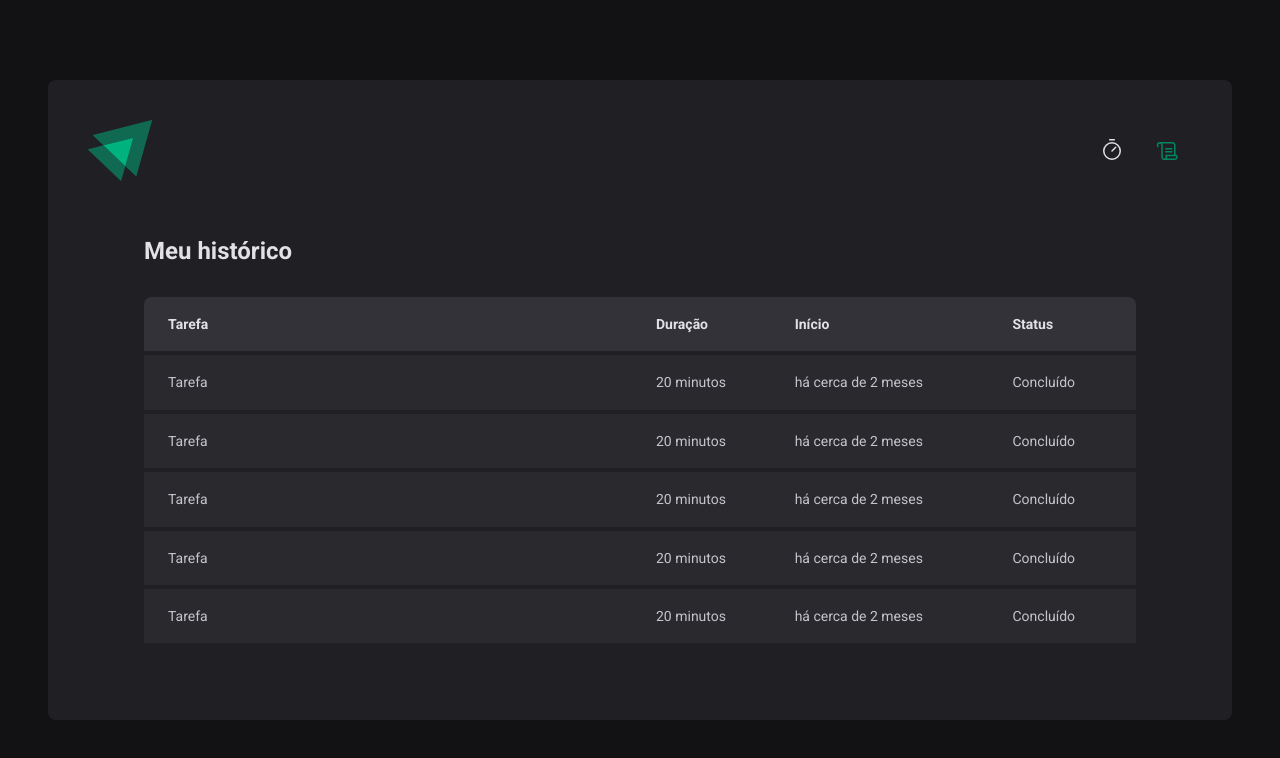
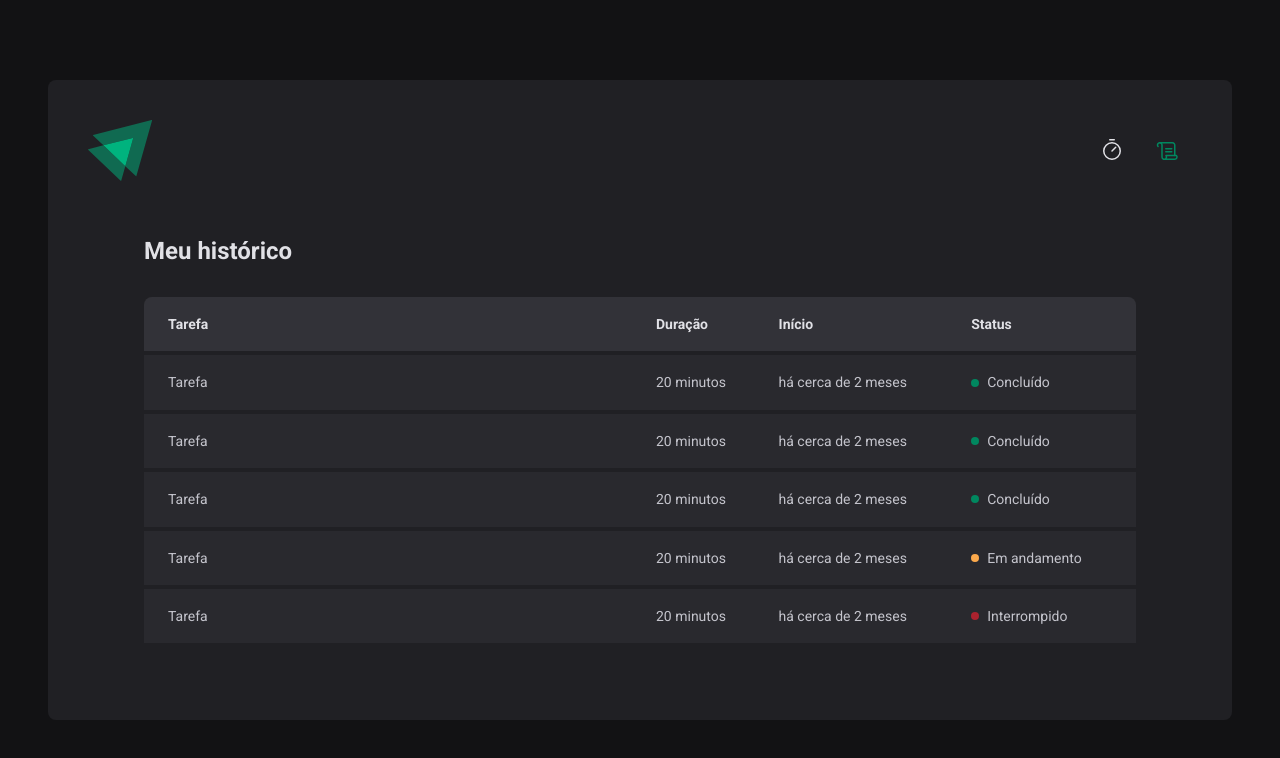
Before and after one commit to vitorbv/02-igniteTimer, a React (Vite) app: page /history in a window 1280 px wide. Shown: the top 758 px of the page. Built offline with nearby package versions, Linux system fonts and the light colour scheme.

Commit message:
criação do styled component status com código visual

```diff
--- a/src/pages/History/index.tsx
+++ b/src/pages/History/index.tsx
@@ -1,4 +1,4 @@
-import { HistoryContainer, HistoryList } from "./styles";
+import { HistoryContainer, HistoryList, Status } from "./styles";
 
 
 export function History() {
@@ -22,31 +22,41 @@
                 <td>Tarefa</td>
                 <td>20 minutos</td>
                 <td>há cerca de 2 meses</td>
-                <td>Concluído</td>
+                <td>
+                  <Status statusColor='green'>Concluído</Status>
+                </td>
               </tr>
               <tr>
                 <td>Tarefa</td>
                 <td>20 minutos</td>
                 <td>há cerca de 2 meses</td>
-                <td>Concluído</td>
+                <td>
+                  <Status statusColor='green'>Concluído</Status>
+                </td>
               </tr>
               <tr>
                 <td>Tarefa</td>
                 <td>20 minutos</td>
                 <td>há cerca de 2 meses</td>
-                <td>Concluído</td>
+                <td>
+                  <Status statusColor='green'>Concluído</Status>
+                </td>
               </tr>
               <tr>
                 <td>Tarefa</td>
                 <td>20 minutos</td>
                 <td>há cerca de 2 meses</td>
-                <td>Concluído</td>
+                <td>
+                  <Status statusColor='yellow'>Em andamento</Status>
+                </td>
               </tr>
               <tr>
                 <td>Tarefa</td>
                 <td>20 minutos</td>
                 <td>há cerca de 2 meses</td>
-                <td>Concluído</td>
+                <td>
+                  <Status statusColor='red'>Interrompido</Status>
+                </td>
               </tr>
             </tbody>
           </table>
--- a/src/pages/History/styles.ts
+++ b/src/pages/History/styles.ts
@@ -62,3 +62,27 @@
   }
 }
 `;
+
+const STATUS_COLORS = {
+  yellow: 'yellow-500',
+  green: 'green-500',
+  red: 'red-500',
+} as const
+
+interface StatusProps {
+  statusColor: keyof typeof STATUS_COLORS
+}
+
+export const Status = styled.span<StatusProps>`
+  display: flex;
+  align-items: center;
+  gap: 0.5rem;
+
+  &::before {
+    content: '';
+    width: 0.5rem;
+    height: 0.5rem;
+    border-radius: 9999px;
+    background: ${props => props.theme[STATUS_COLORS[props.statusColor]]}
+  }
+`;
```
